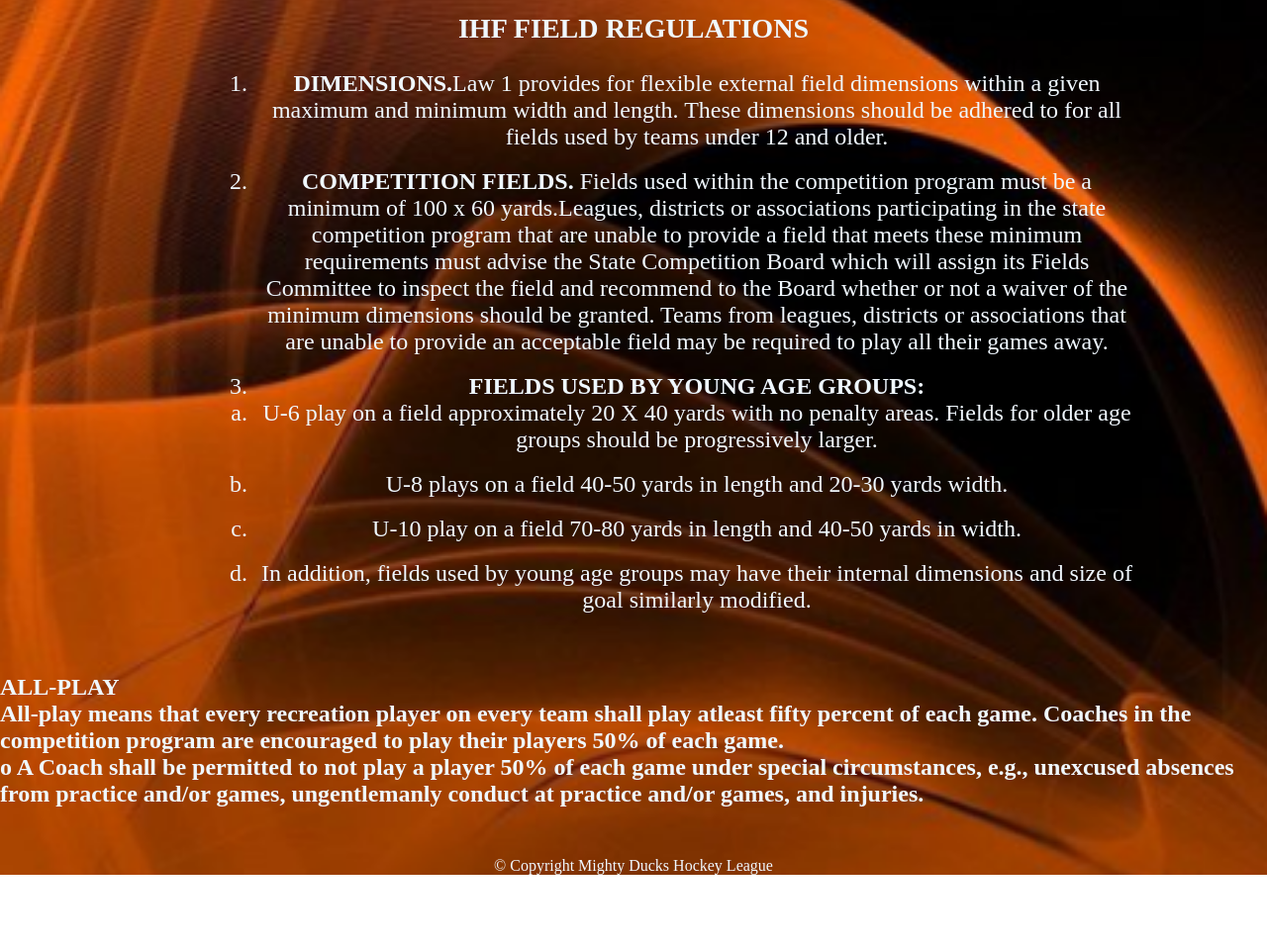
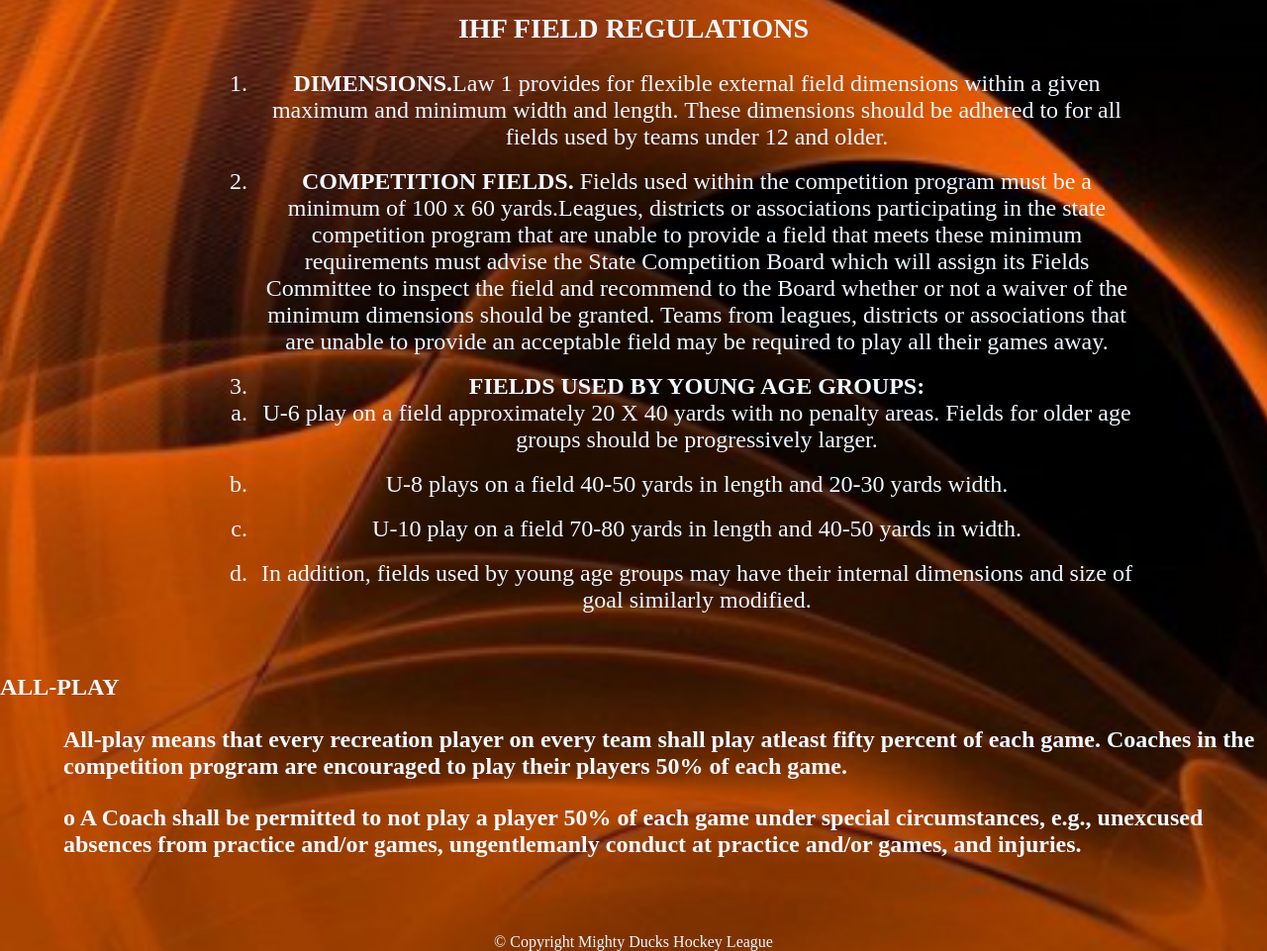
Before and after one commit to RocioGuba/ap_mh_task3, a plain HTML site: page rules.html in a window 1280 px wide. Shown: the part 583-1544 px from the top of the page at 99% size. Before the commit the page ends 1467 px from the top, so only its background shows below. Drawn offline with Linux system fonts and the light colour scheme.

Commit message:
version 5

```diff
--- a/style.css
+++ b/style.css
@@ -240,6 +240,7 @@ padding-bottom: 2%;
 .section-rules li{
     padding-bottom: 2%;
 }
+
 .section-rules ol >li> ol{
  list-style-type: lower-latin;
 }
@@ -247,3 +248,15 @@ padding-bottom: 2%;
 .article-rules{
     color: aliceblue;
 }
+
+.article-rules h1{
+    padding-bottom : 2%;
+}
+
+.article-rules h2{
+    padding-bottom : 2%;
+}
+
+.article-rules h2 {
+    padding-left: 5%;
+}
```
